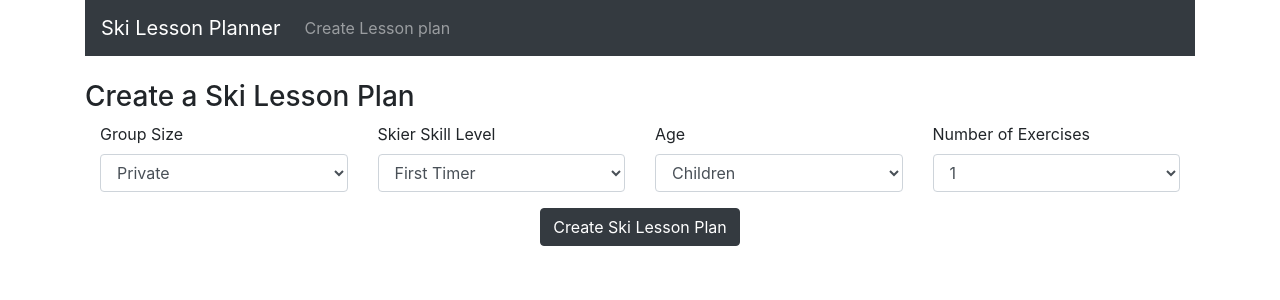
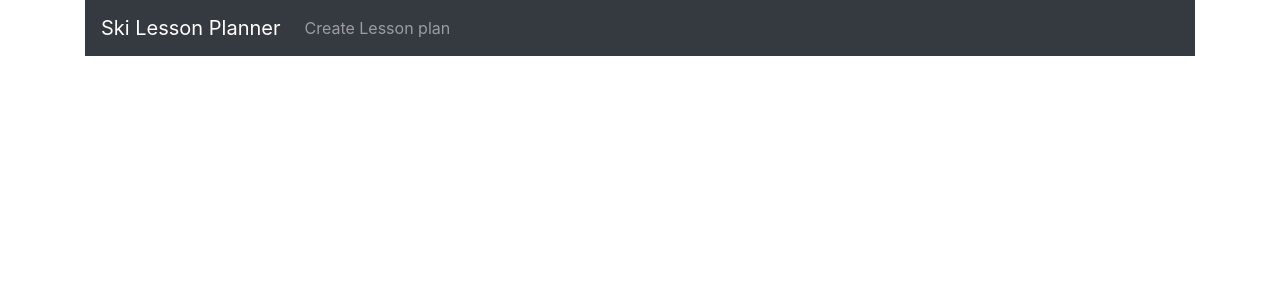
Before and after one commit to liannedls/ski_app, a React (Create React App) app: page /create in a window 1280 px wide. Shown: the top 300 px of the page. Built offline with nearby package versions, Linux system fonts and the light colour scheme.

Commit message:
add exact to path

```diff
--- a/src/App.js
+++ b/src/App.js
@@ -11,7 +11,7 @@ function App() {
       <div className="container">
       <Navbar />
       <br/>
-      <Route path="/" component={CreateExercise} />
+      <Route path="/" exact component={CreateExercise} />
       </div>
     </Router>
   );
```
